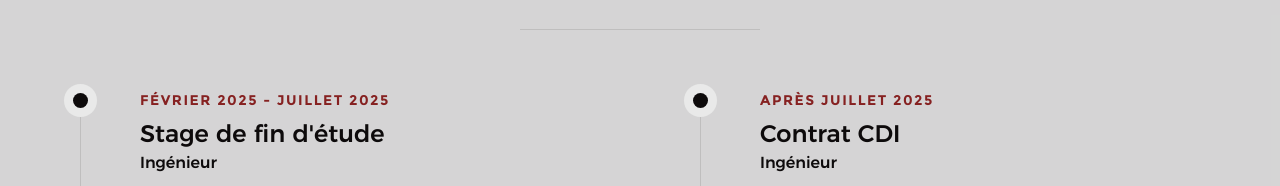
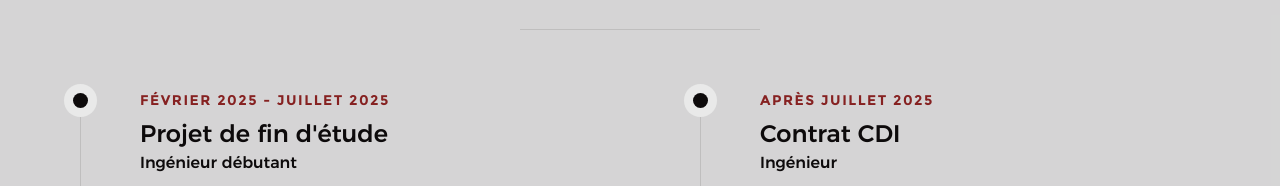
Before and after one commit to gilles-maurer/portfolio, a plain HTML site: page index.html in a window 1280 px wide. Shown: the part 2780-2966 px from the top of the page. Drawn offline with Linux system fonts and the light colour scheme.

Commit message:
modif titre futur

```diff
--- a/index.html
+++ b/index.html
@@ -292,8 +292,8 @@
                         <div class="timeline__bullet"></div>
                         <div class="timeline__header">
                             <p class="timeline__timeframe">Février 2025 - Juillet 2025</p>
-                            <h3>Stage de fin d'étude</h3>
-                            <h5>Ingénieur</h5>
+                            <h3>Projet de fin d'étude</h3>
+                            <h5>Ingénieur débutant</h5>
                         </div>
                         <div class="timeline__desc">
                             <p>Après une année de spécialisation, je suis à nouveau à la recherche d'un stage.
```
